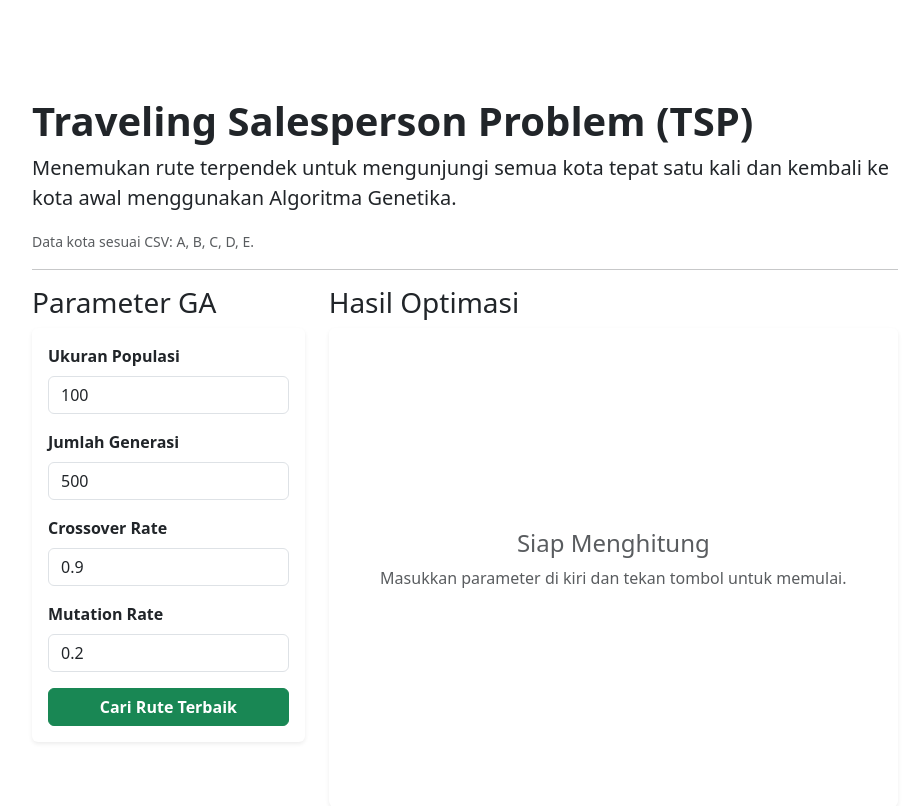
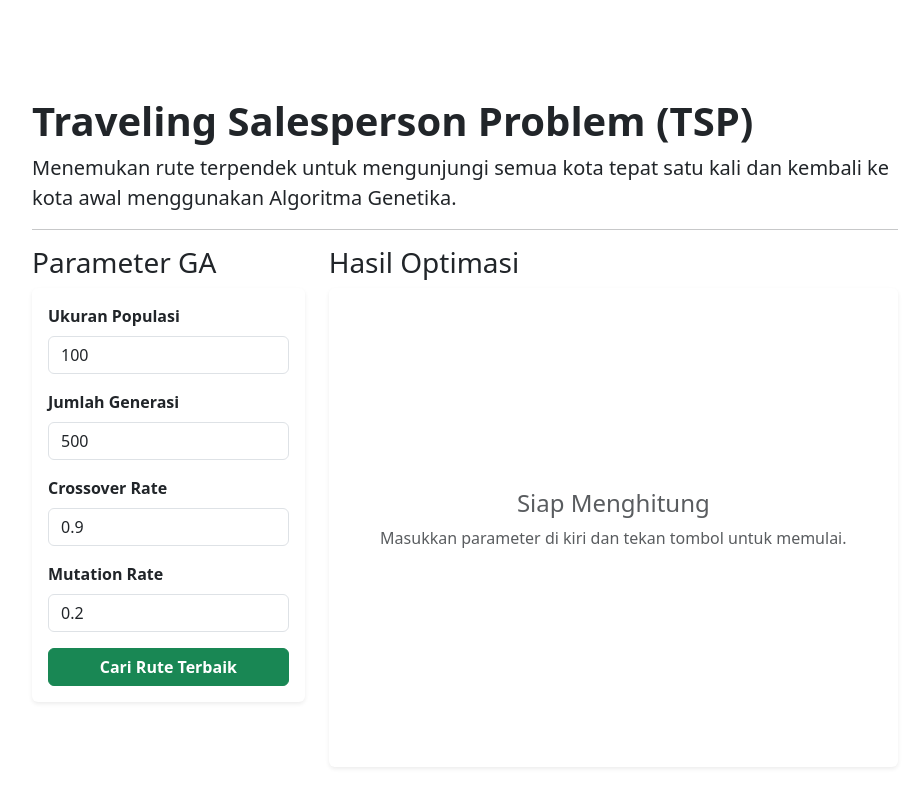
Before and after one commit to bimaarya10/softcom-web, a Flask app: page /tsp in a window 1280 px wide. Shown: the part 69-875 px from the top of the page, without its empty margins (175-1094 px from the left). Run offline with Flask 3, Linux system fonts and the light colour scheme; some libraries are stand-ins or nearby versions.

Commit message:
menambahkan tsp problem

```diff
--- a/templates/tsp.html
+++ b/templates/tsp.html
@@ -12,9 +12,6 @@
       <h1 class="fw-bold">Traveling Salesperson Problem (TSP)</h1>
       <p class="fs-5">
         Menemukan rute terpendek untuk mengunjungi semua kota tepat satu kali dan kembali ke kota awal menggunakan Algoritma Genetika.
-      </p>
-      <p class="text-muted">
-        <small>Data kota sesuai CSV: A, B, C, D, E.</small>
       </p>
       <hr>
 
```
